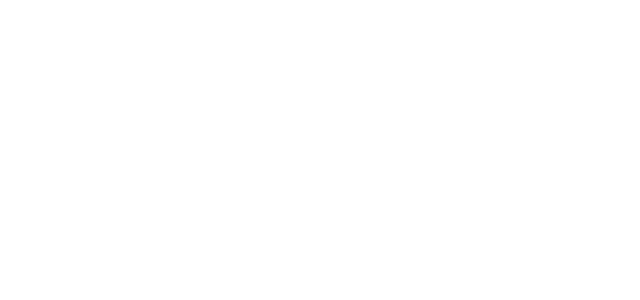
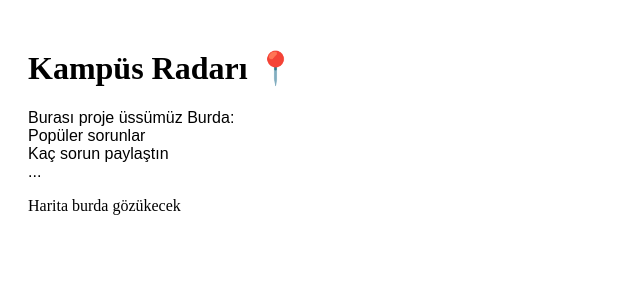
Before and after one commit to bilalst67/kampus_gozu, a React (Vite) app: page / in a window 1280 px wide. Shown: the top 300 px of the page, without its empty margins (0-640 px from the left). Built offline with nearby package versions, Linux system fonts and the light colour scheme.

Commit message:
feat: add stylesheet link in index.html and enhance App component layout

```diff
--- a/index.html
+++ b/index.html
@@ -3,6 +3,7 @@
   <head>
     <meta charset="UTF-8" />
     <meta name="viewport" content="width=device-width, initial-scale=1.0" />
+    <link rel="stylesheet" href="src/App.css">
     <title>Kampus Gözü</title>
   </head>
   <body>
--- a/src/App.jsx
+++ b/src/App.jsx
@@ -2,7 +2,27 @@
 import './App.css'
 
 function App() {
-
+    return(
+        <div style={{padding:'20px'}}>
+            <h1>Kampüs Radarı 📍</h1>
+            <p style={{fontFamily:'arial'}}>Burası proje üssümüz Burda: <br />
+                Popüler sorunlar <br/>
+                Kaç sorun paylaştın <br/>
+                ...
+                </p>
+            {/*Ileride harita buray gelcek*/}
+            <div tsyle={{
+                widht:'80%',
+                height:'400px',
+                bacgroundColor:'gray',
+                display:'flex',
+                alignitems:'center',
+                justifyContent:'center',
+            }}>
+                Harita burda gözükecek
+            </div>
+        </div>
+    )
 }
 
 export default App;
```
